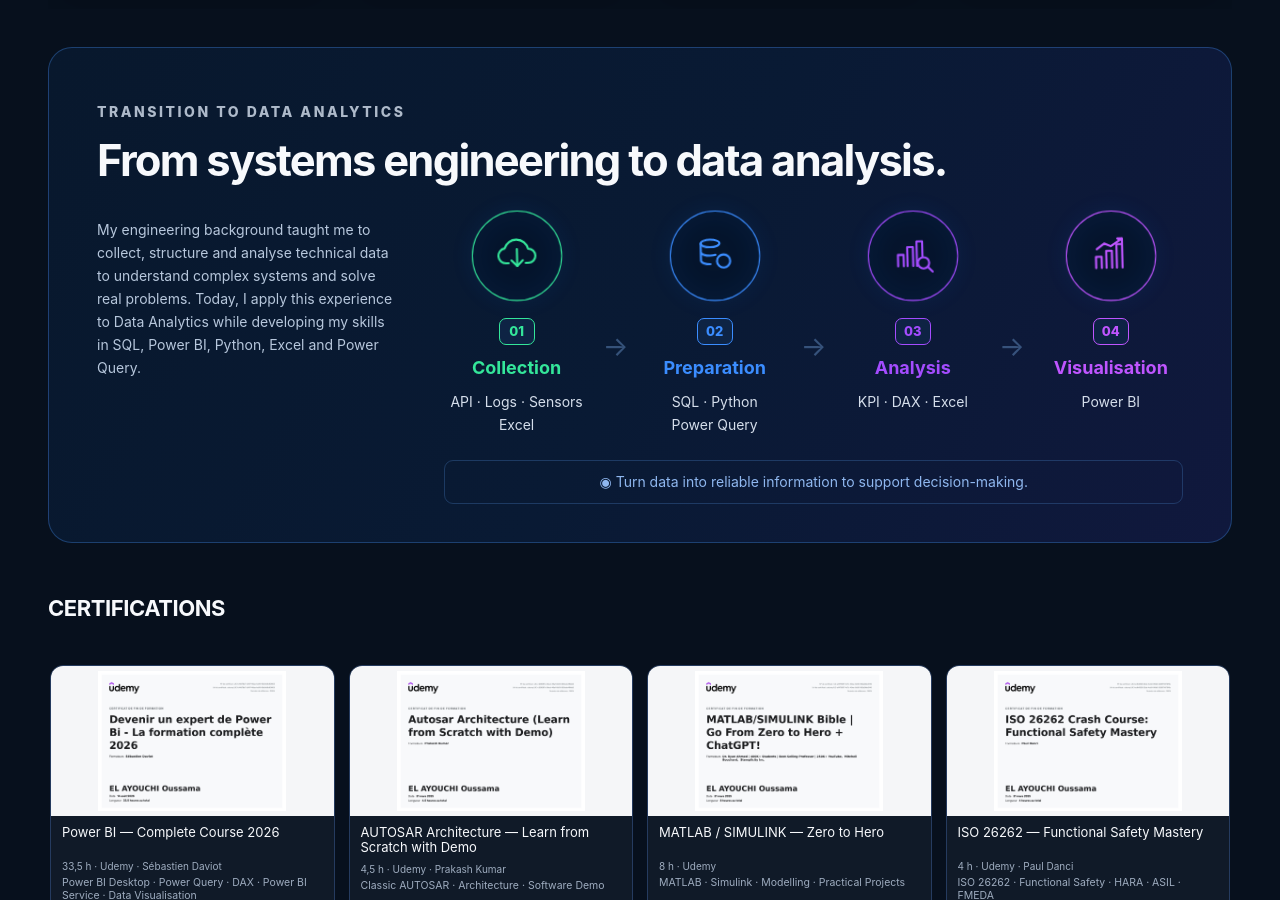
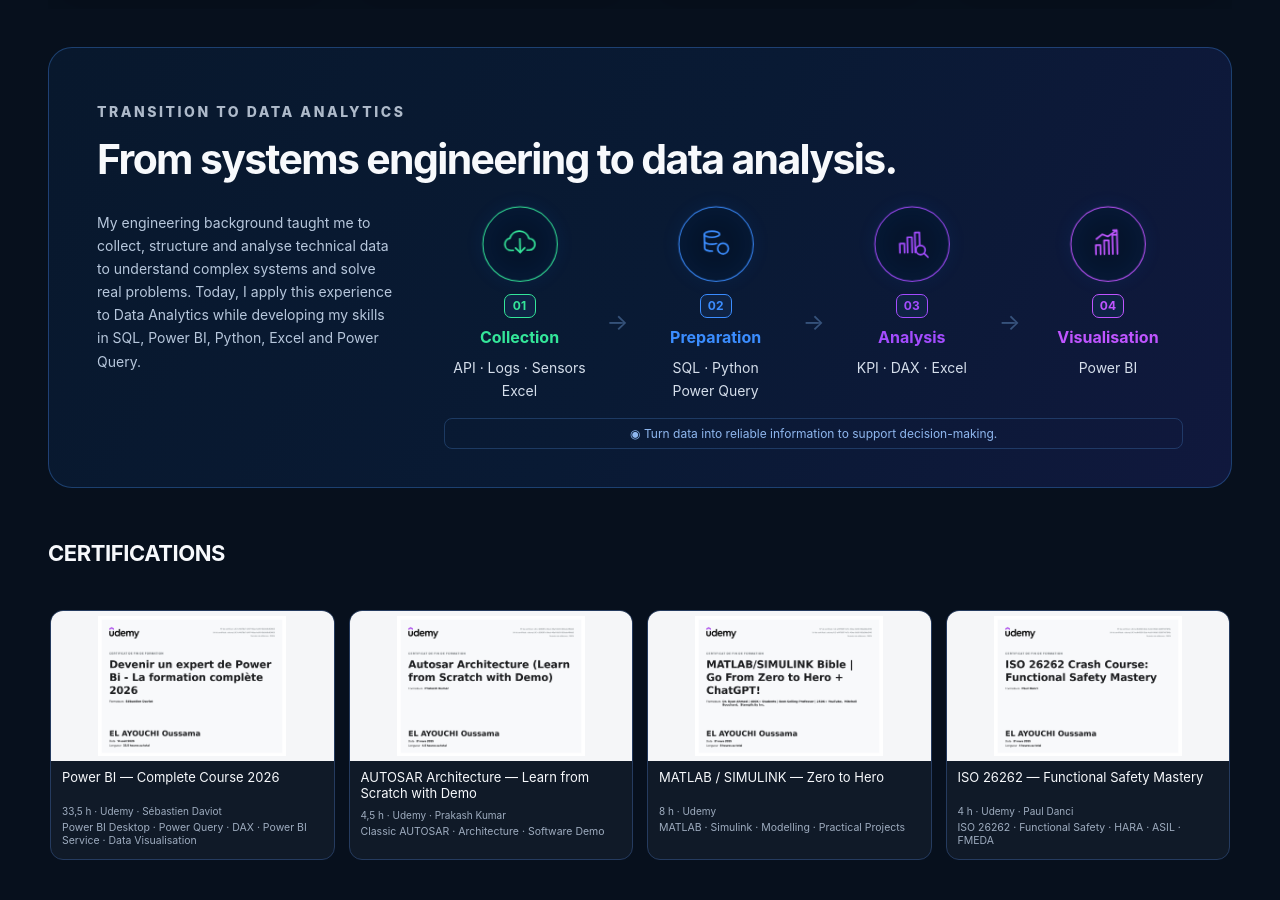
Before and after one commit to Oelayouchi/portfolio, a Next.js app: page / in a window 1280 px wide. Shown: the part 8063-8963 px from the top of the page. Built offline with nearby package versions, Linux system fonts and the light colour scheme.

Commit message:
Compact data flow and align with copy

```diff
--- a/app/data-flow.css
+++ b/app/data-flow.css
@@ -2,7 +2,7 @@
 .dataPanel {
   display: block;
   overflow: hidden;
-  padding: 50px 48px 48px;
+  padding: 46px 48px 42px;
   border: 1px solid rgba(43, 94, 159, .58);
   border-radius: 24px;
   background: linear-gradient(120deg, #08182d 0%, #091a34 52%, #10183d 100%);
@@ -10,14 +10,15 @@
 
 .dataPanelHeader {
   width: 100%;
-  margin-bottom: 34px;
+  margin-bottom: 30px;
 }
 
+/* One step smaller than the previous heading while keeping the same visual hierarchy. */
 .dataPanelHeader h2 {
   width: 100%;
   max-width: none;
   margin: 12px 0 0;
-  font-size: clamp(34px, 3.4vw, 54px);
+  font-size: clamp(33px, 3.2vw, 52px);
   line-height: 1.08;
   white-space: nowrap;
 }
@@ -29,7 +30,6 @@
   gap: 52px;
 }
 
-/* STRICT ALIGNMENT: text and the four icon blocks start on the same horizontal line. */
 .dataPanelCopy,
 .dataFlow {
   min-width: 0;
@@ -46,11 +46,12 @@
   line-height: 1.7;
 }
 
+/* More compact flow so its overall height follows the copy block on the left. */
 .dataFlowSteps {
   display: grid;
   grid-template-columns: 1fr auto 1fr auto 1fr auto 1fr;
   align-items: start;
-  gap: 14px;
+  gap: 12px;
 }
 
 .dataFlowStep {
@@ -61,14 +62,14 @@
 
 .dataFlowIcon {
   display: grid;
-  width: 88px;
-  height: 88px;
-  margin: 0 auto 12px;
+  width: 74px;
+  height: 74px;
+  margin: 0 auto 9px;
   place-items: center;
   border: 1px solid currentColor;
   border-radius: 50%;
   background: rgba(6, 21, 43, .82);
-  box-shadow: inset 0 0 30px rgba(35, 116, 255, .08), 0 0 24px rgba(29, 111, 255, .09);
+  box-shadow: inset 0 0 26px rgba(35, 116, 255, .08), 0 0 20px rgba(29, 111, 255, .09);
   transform-origin: center;
   animation: dataFlowIconFloat 2.6s ease-in-out infinite;
   transition: transform .25s ease, box-shadow .25s ease, background .25s ease;
@@ -80,8 +81,8 @@
 .dataFlowStep:nth-of-type(4) .dataFlowIcon { animation-delay: .54s; }
 
 .dataFlowIcon svg {
-  width: 44px;
-  height: 44px;
+  width: 36px;
+  height: 36px;
   transform-origin: center;
   animation: dataFlowSvgMove 2.2s ease-in-out infinite;
 }
@@ -92,59 +93,59 @@
 .dataFlowStep:nth-of-type(4) .dataFlowIcon svg { animation-delay: .6s; }
 
 .dataFlowIcon:hover {
-  transform: translateY(-6px) scale(1.08);
+  transform: translateY(-4px) scale(1.06);
   background: rgba(11, 35, 70, .95);
-  box-shadow: inset 0 0 36px rgba(35, 116, 255, .14), 0 0 30px currentColor;
+  box-shadow: inset 0 0 30px rgba(35, 116, 255, .14), 0 0 24px currentColor;
 }
 
 @keyframes dataFlowIconFloat {
   0%,100% { transform: translateY(0) scale(1); }
-  50% { transform: translateY(-8px) scale(1.035); }
+  50% { transform: translateY(-5px) scale(1.025); }
 }
 
 @keyframes dataFlowSvgMove {
   0%,100% { transform: translateY(0) rotate(0deg); }
-  35% { transform: translateY(-3px) rotate(-4deg); }
-  70% { transform: translateY(2px) rotate(4deg); }
+  35% { transform: translateY(-2px) rotate(-4deg); }
+  70% { transform: translateY(1px) rotate(4deg); }
 }
 
 .dataFlowNumber {
   display: inline-grid;
-  min-width: 36px;
-  height: 27px;
-  margin-bottom: 9px;
+  min-width: 32px;
+  height: 24px;
+  margin-bottom: 7px;
   place-items: center;
   border: 1px solid currentColor;
   border-radius: 7px;
   background: rgba(15, 37, 70, .9);
-  font-size: 13px;
-  font-weight: 800;
+  font-size: 12px;
+  font-weight: 700;
 }
 
 .dataFlowStep h3 {
-  margin: 0 0 7px;
-  font-size: 18px;
+  margin: 0 0 5px;
+  font-size: 16px;
 }
 
 .dataFlowStep p {
   margin: 0;
   color: #d5deeb;
-  font-size: 13px;
-  line-height: 1.55;
+  font-size: 12px;
+  line-height: 1.4;
 }
 
 .dataFlowArrow {
   align-self: center;
-  margin-top: 40px;
+  margin-top: 32px;
   color: #5378a9;
-  font-size: 27px;
+  font-size: 23px;
   line-height: 1;
   animation: dataFlowArrowMove 1.6s ease-in-out infinite;
 }
 
 @keyframes dataFlowArrowMove {
   0%,100% { transform: translateX(0); opacity: .6; }
-  50% { transform: translateX(6px); opacity: 1; }
+  50% { transform: translateX(5px); opacity: 1; }
 }
 
 .dataFlowStep.collect { color: #34e69a; }
@@ -152,69 +153,38 @@
 .dataFlowStep.analyse { color: #a44cff; }
 .dataFlowStep.visualise { color: #bf55ff; }
 
+/* Smaller bottom sentence so the flow finishes near the same level as the left copy. */
 .dataFlowCaption {
-  margin: 24px auto 0;
-  padding: 10px 18px;
+  margin: 16px auto 0;
+  padding: 7px 14px;
   border: 1px solid rgba(53, 98, 155, .45);
-  border-radius: 9px;
+  border-radius: 8px;
   color: #8fb7ef;
-  font-size: 14px;
+  font-size: 12px;
+  line-height: 1.3;
   text-align: center;
 }
 
 @media (max-width: 1180px) {
-  .dataPanelHeader h2 {
-    white-space: normal;
-  }
-
-  .dataPanelBody {
-    grid-template-columns: 1fr;
-  }
-
-  .dataPanelCopy p {
-    max-width: 760px;
-  }
+  .dataPanelHeader h2 { white-space: normal; }
+  .dataPanelBody { grid-template-columns: 1fr; }
+  .dataPanelCopy p { max-width: 760px; }
 }
 
 @media (max-width: 760px) {
-  .dataPanel {
-    padding: 34px 22px;
-  }
-
-  .dataPanelHeader {
-    margin-bottom: 28px;
-  }
-
-  .dataPanelHeader h2 {
-    font-size: clamp(32px, 10vw, 46px);
-  }
-
-  .dataPanelBody {
-    gap: 34px;
-  }
-
-  .dataFlowSteps {
-    grid-template-columns: 1fr;
-    gap: 14px;
-  }
-
-  .dataFlowArrow {
-    margin: 0;
-    transform: rotate(90deg);
-    text-align: center;
-    animation: none;
-  }
-
-  .dataFlowIcon {
-    width: 82px;
-    height: 82px;
-  }
+  .dataPanel { padding: 30px 22px; }
+  .dataPanelHeader { margin-bottom: 24px; }
+  .dataPanelHeader h2 { font-size: clamp(31px, 9.5vw, 44px); }
+  .dataPanelBody { gap: 30px; }
+  .dataFlowSteps { grid-template-columns: 1fr; gap: 12px; }
+  .dataFlowArrow { margin: 0; transform: rotate(90deg); text-align: center; animation: none; }
+  .dataFlowIcon { width: 70px; height: 70px; }
+  .dataFlowIcon svg { width: 34px; height: 34px; }
+  .dataFlowCaption { margin-top: 14px; font-size: 11px; padding: 7px 10px; }
 }
 
 @media (prefers-reduced-motion: reduce) {
   .dataFlowIcon,
   .dataFlowIcon svg,
-  .dataFlowArrow {
-    animation-duration: 8s;
-  }
+  .dataFlowArrow { animation-duration: 8s; }
 }
```
